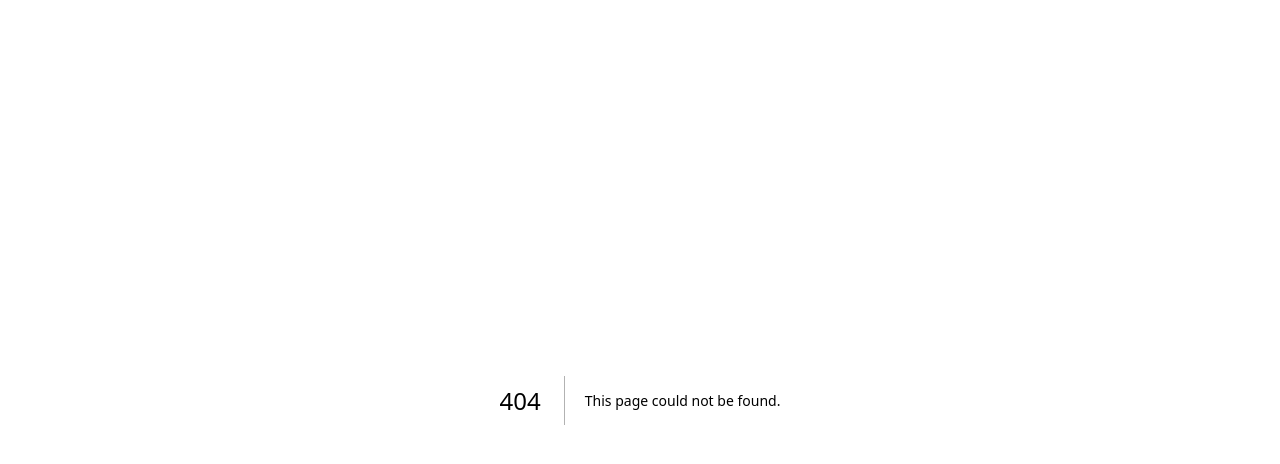
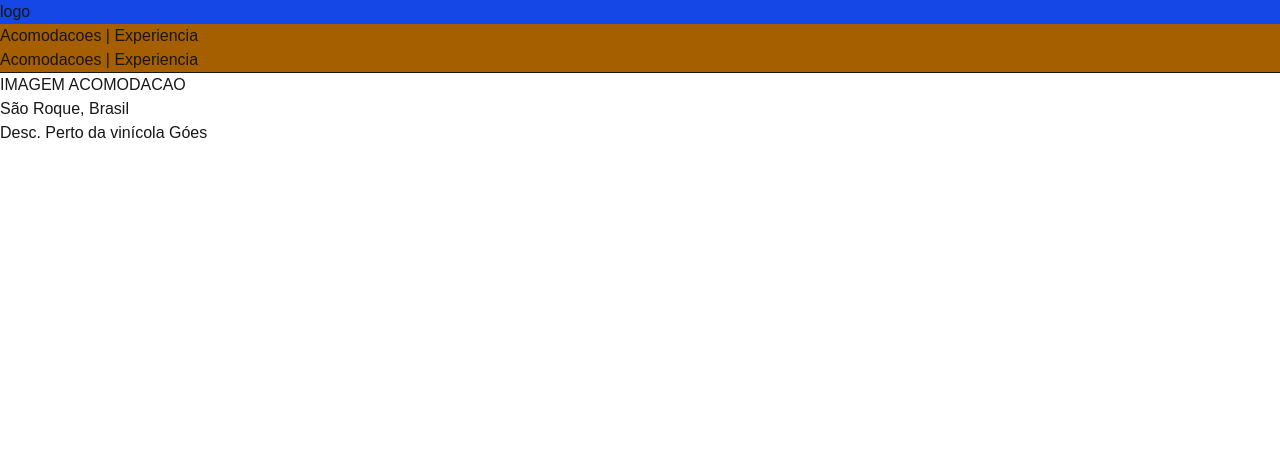
Before and after one commit to andrd-jhon/react-fundamentos, a Next.js app: page /fundamentos/2_propriedades in a window 1280 px wide. Before the commit this address had no page. Shown: the top 464 px of the page. Built offline with nearby package versions, Linux system fonts and the light colour scheme.

Commit message:
Utilizando componentes em formato de tags.

```diff
--- /dev/null
+++ b/src/app/fundamentos/2_propriedades/page.tsx
@@ -0,0 +1,13 @@
+import { Acomodacao, Cabecalho, Menu } from "@/components/interface";
+
+export default function Pagina(){
+    return (
+        <div>
+        <Cabecalho/>
+        <Menu/>
+        <hr />
+        <Acomodacao/>
+
+    </div>
+    )
+}
```
